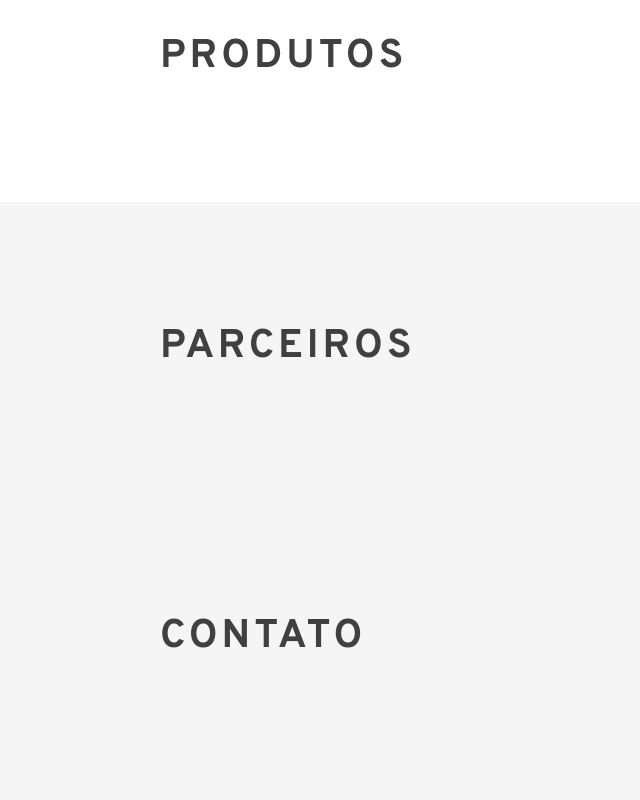
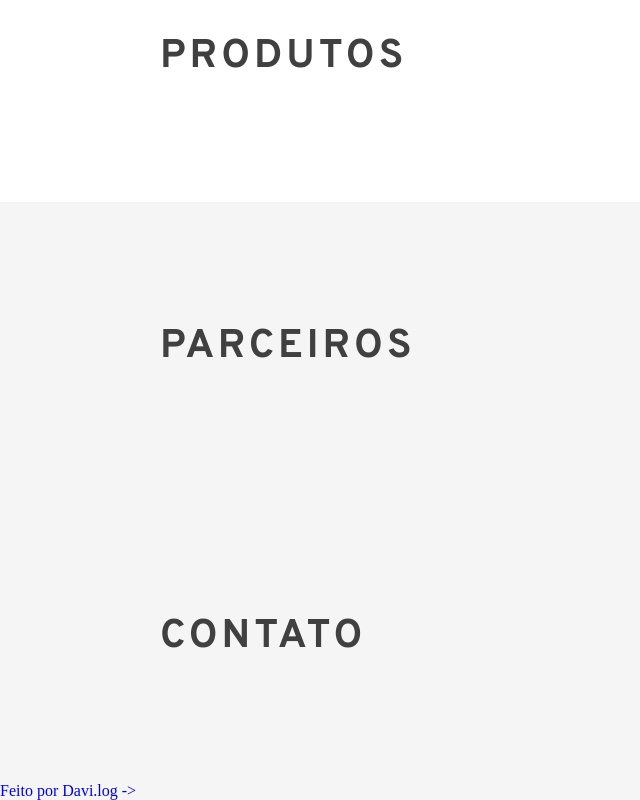
Before and after one commit to Davi-DevRoom/DSM-Brasil-website, a plain HTML site: page index.html in a window 1280 px wide. Shown: the part 1711-2511 px from the top of the page, without its empty margins (0-640 px from the left). Drawn offline with nearby package versions, Linux system fonts and the light colour scheme.

Commit message:
feito por mim

```diff
--- a/index.html
+++ b/index.html
@@ -72,6 +72,7 @@
     </section>
 
     <footer class="Footer">
+        <a href="https://github.com/Davi-log" target="_blank" rel="noopener noreferrer">Feito por Davi.log -></a>
 
     </footer>
 
```
